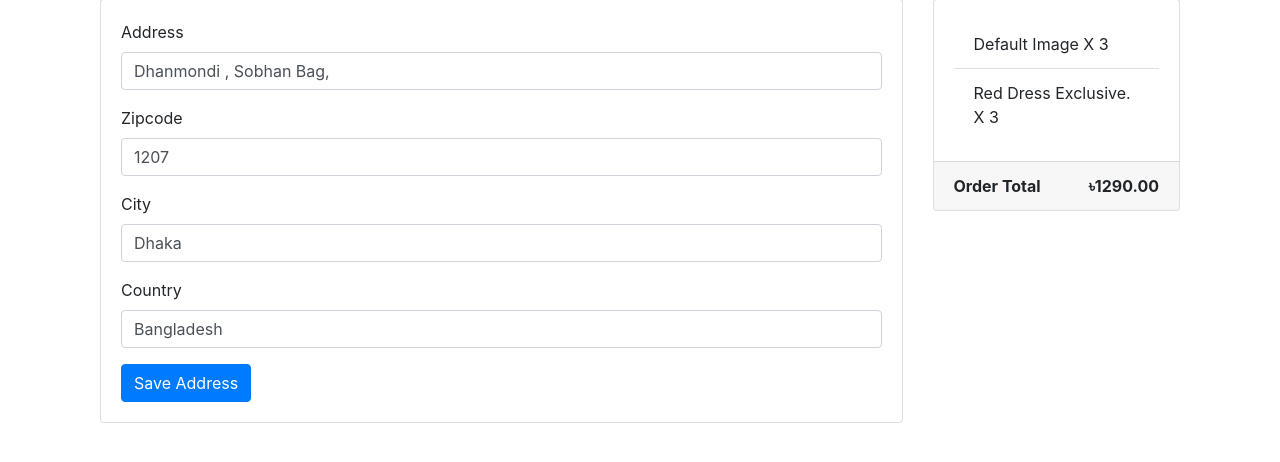
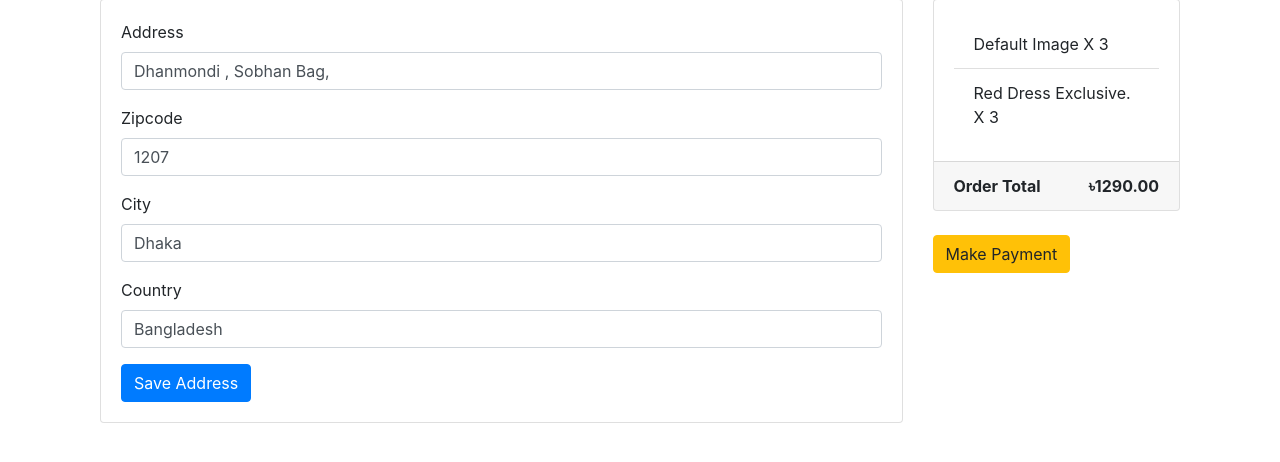
Before and after one commit to imran116/ecommerceProject_2, a Django app: page /payment/checkout/ in a window 1280 px wide. Shown: the part 174-636 px from the top of the page. Run offline with Django 5.2, Linux system fonts and the light colour scheme; a user stored in the database is signed in; data comes from the database, SQL or seed files in the repository; both versions use the stored data as it was after the commit; some libraries are stand-ins or nearby versions.

Commit message:
include: now user can only saw payment option if they filled the saved address.

```diff
--- a/payment_app/views.py
+++ b/payment_app/views.py
@@ -22,4 +22,4 @@ def checkout(request):
     order_items = order_qs[0].order_items.all()
     order_total = order_qs[0].get_totals()
     return render(request, 'payment_app/checkout.html',
-                  context={'form': form, 'order_items': order_items, 'order_total': order_total})
+                  context={'form': form, 'order_items': order_items, 'order_total': order_total, 'saved_address':saved_address})
--- a/templates/payment_app/checkout.html
+++ b/templates/payment_app/checkout.html
@@ -34,6 +34,12 @@
                 <span class="float-right"><b>&#2547;{{ order_total|floatformat:2 }}</b></span>
             </div>
             </div>
+         <br>
+    {% if saved_address.is_fully_filled %}
+        <a href="" class="btn btn-warning">Make Payment</a>
+    {% else %}
+        <div class="alert alert-info">Please full all information for make payment.</div>
+    {% endif %}
         </div>
     </div>
 
```
Also changed, not shown: db.sqlite3.
